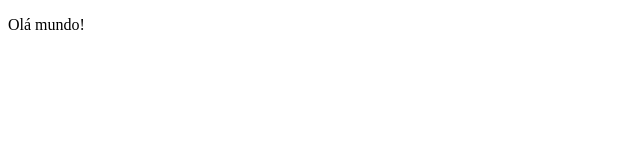
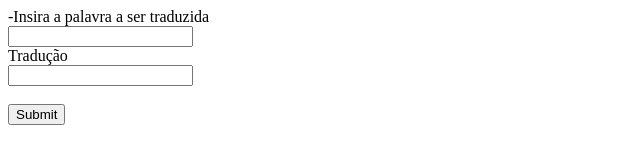
Before and after one commit to mikunatic/love-language, a browser extension: page index.html in a window 1280 px wide. Shown: the whole page, without its empty margins (0-640 px from the left). Drawn offline with Linux system fonts and the light colour scheme.

Commit message:
Criação do form para exemplo do tradutor

```diff
--- a/index.html
+++ b/index.html
@@ -7,7 +7,13 @@
     <title>Love Language</title>
 </head>
 <body>
-    <p>Olá mundo!</p>
-		<script src="./script.js"></script>
+    <form action="/script.js">
+        -<label for="fname">Insira a palavra a ser traduzida</label><br>
+        <input type="text" id="word" name="word"><br>
+        <label for="lname">Tradução</label><br>
+        <input type="text" id="translation" name="translation" readonly><br><br>
+        <input type="submit" value="Submit">
+    </form>
+    <script src="./script.js"></script>
 </body>
 </html>
```
Also changed, not shown: manifest.json, script.js (indentation only), 1 other file.
